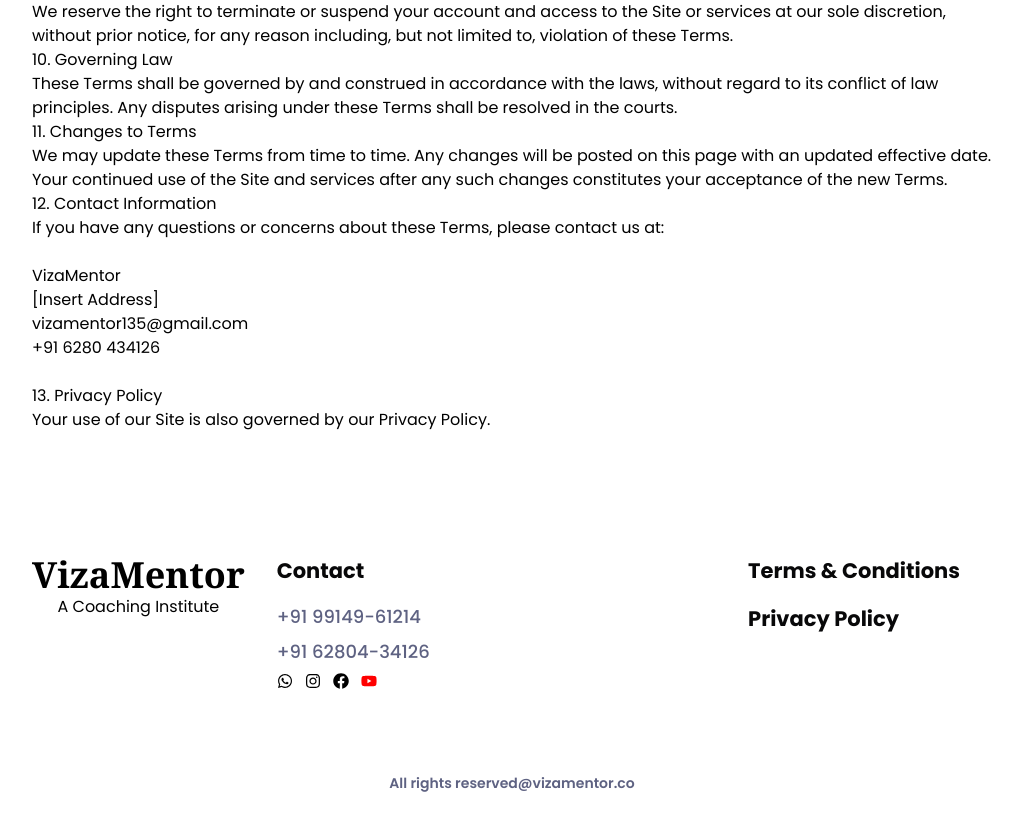
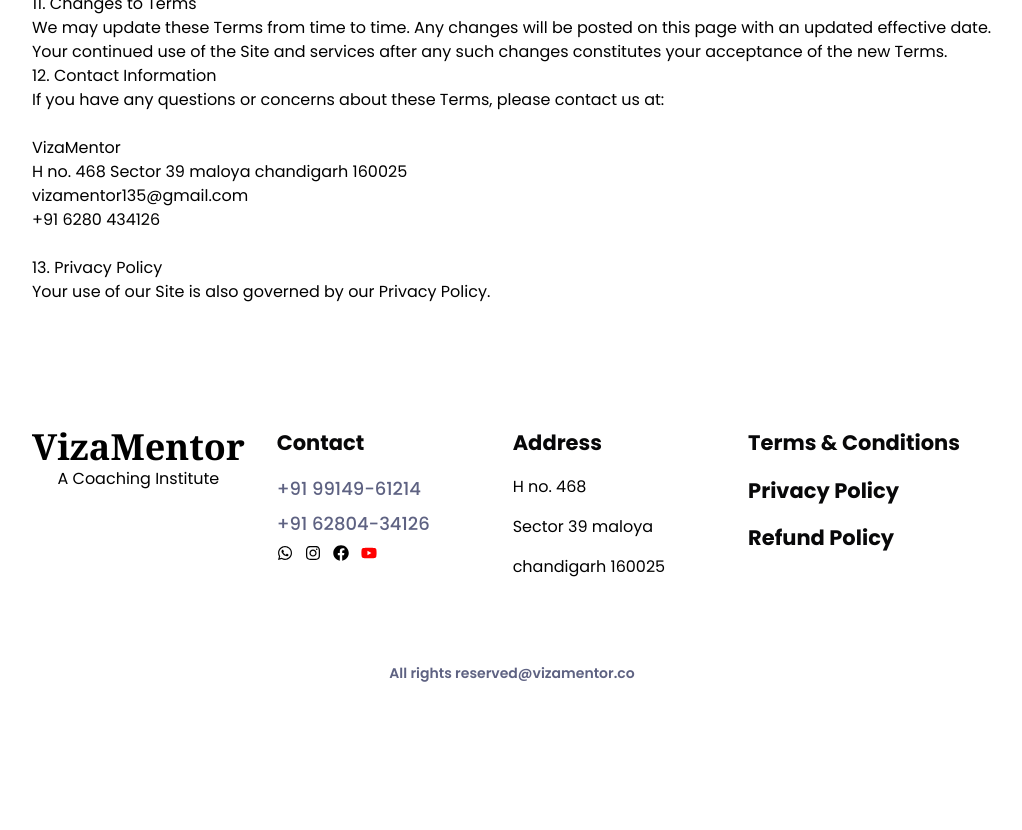
Before and after one commit to anandk1997/vizamentor, a Next.js app: page /terms in a window 1280 px wide. Shown: the part 1080-1910 px from the top of the page, without its empty margins (128-1150 px from the left). After the commit the page ends 1848 px from the top, so only its background shows below. Built offline with nearby package versions, Linux system fonts and the light colour scheme; no server answers; a web font is replaced by a local one.

Commit message:
refund policy

```diff
--- a/src/app/(main)/privacy/page.tsx
+++ b/src/app/(main)/privacy/page.tsx
@@ -1,7 +1,7 @@
 const Privacy = () => {
   return (
     <>
-      <div className="mt-32">
+      <div className="mt-30">
         <h1 className="text-center font-extrabold text-6xl mb-8">
           Privacy Policy
         </h1>
--- a/src/app/(main)/refund/page.tsx
+++ b/src/app/(main)/refund/page.tsx
@@ -2,41 +2,20 @@
 
 const RefundPolicy = () => {
   return (
-    <div className="refund-policy">
-      <h1>Refund Policy</h1>
-      <p>
-        <strong>Effective Date:</strong> [Insert Date]
-      </p>
+    <div className="mt-30">
+      <h1 className="text-center font-extrabold text-6xl mb-8">
+        Refund Policy
+      </h1>
 
       <p>
         At VizaMentor, we strive to provide high-quality coaching and mentoring
-        services. This Refund Policy outlines the conditions under which refunds
-        may be issued.
+        services.
       </p>
 
-      <h2>1. Refund Eligibility</h2>
-      <p>Refunds are available under the following circumstances:</p>
-      <ul>
-        <li>
-          <strong>Service Cancellation:</strong> If you cancel a service within
-          [Insert Number] days of purchase and before the service begins, you
-          are eligible for a full refund.
-        </li>
-        <li>
-          <strong>Service Not Rendered:</strong> If the service you purchased is
-          not provided as described or within the agreed timeframe, you may be
-          eligible for a refund.
-        </li>
-        <li>
-          <strong>Technical Issues:</strong> If you encounter technical issues
-          that prevent you from accessing the service, we will work to resolve
-          the issue. If the issue cannot be resolved, a refund may be issued at
-          our discretion.
-        </li>
-      </ul>
+      <h2> Non-Refundable Services</h2>
 
-      <h2>2. Non-Refundable Services</h2>
       <p>The following services are non-refundable:</p>
+
       <ul>
         <li>
           <strong>Workshops and Seminars:</strong> Fees for workshops, seminars,
@@ -48,36 +27,7 @@
         </li>
       </ul>
 
-      <h2>3. Refund Request Process</h2>
-      <p>To request a refund, please follow these steps:</p>
-      <ol>
-        <li>
-          <strong>Contact Us:</strong> Email us at [Insert Email Address] with
-          the subject line "Refund Request."
-        </li>
-        <li>
-          <strong>Provide Details:</strong> Include your name, contact
-          information, and the details of the purchase you wish to be refunded.
-        </li>
-        <li>
-          <strong>Review Period:</strong> We will review your request and
-          respond within [Insert Number] business days.
-        </li>
-      </ol>
-
-      <h2>4. Refund Processing</h2>
-      <p>
-        <strong>Approved Refunds:</strong> If your refund request is approved,
-        the refund will be processed to your original payment method within
-        [Insert Number] business days.
-      </p>
-      <p>
-        <strong>Partial Refunds:</strong> If a partial refund is issued, the
-        amount refunded will be determined based on the services provided up to
-        the point of cancellation.
-      </p>
-
-      <h2>5. Changes to Refund Policy</h2>
+      <h2> Changes to Refund Policy</h2>
       <p>
         We reserve the right to update or modify this Refund Policy at any time.
         Any changes will be posted on this page with an updated effective date.
@@ -85,20 +35,23 @@
         policy.
       </p>
 
-      <h2>6. Contact Information</h2>
+      <h2>Contact Information</h2>
       <p>
         For any questions or concerns regarding this Refund Policy, please
         contact us at:
       </p>
+
+      <div className="mt-6 mb-6">
         <p>
           VizaMentor
           <br />
-        [Insert Address]
+          H no. 468 Sector 39 maloya chandigarh 160025
           <br />
-        [Insert Email Address]
+          vizamentor135@gmail.com
           <br />
-        [Insert Phone Number]
+          +91 6280 434126
         </p>
+      </div>
     </div>
   );
 };
--- a/src/app/(main)/terms/page.tsx
+++ b/src/app/(main)/terms/page.tsx
@@ -2,7 +2,7 @@
 
 const TermsAndConditions = () => {
   return (
-    <div className="terms-and-conditions mt-32">
+    <div className="terms-and-conditions mt-30">
       <h1 className="text-center font-extrabold text-6xl mb-8">
         Terms and Conditions
       </h1>
@@ -119,7 +119,7 @@
         <p>
           VizaMentor
           <br />
-          [Insert Address]
+          H no. 468 Sector 39 maloya chandigarh 160025
           <br />
           vizamentor135@gmail.com
           <br />
--- a/src/components/sections/FooterSection.tsx
+++ b/src/components/sections/FooterSection.tsx
@@ -77,6 +77,17 @@
           </div>
 
           <div className="flex flex-col gap-4">
+            <h1 className="text-lightBlack font-[700] text-[1.3125rem]">
+              Address
+            </h1>
+
+            <span>H no. 468</span>
+
+            <span>Sector 39 maloya</span>
+            <span>chandigarh 160025</span>
+          </div>
+
+          <div className="flex flex-col gap-4">
             <Link
               href="/terms"
               className="text-lightBlack font-[700] text-[1.3125rem]"
@@ -89,6 +100,13 @@
               className="text-lightBlack font-[700] text-[1.3125rem]"
             >
               Privacy Policy
+            </Link>
+
+            <Link
+              href="/refund"
+              className="text-lightBlack font-[700] text-[1.3125rem]"
+            >
+              Refund Policy
             </Link>
           </div>
           {/* <div className="flex flex-col gap-4">
```
Lines whose indentation alone changed are shown as unchanged.
